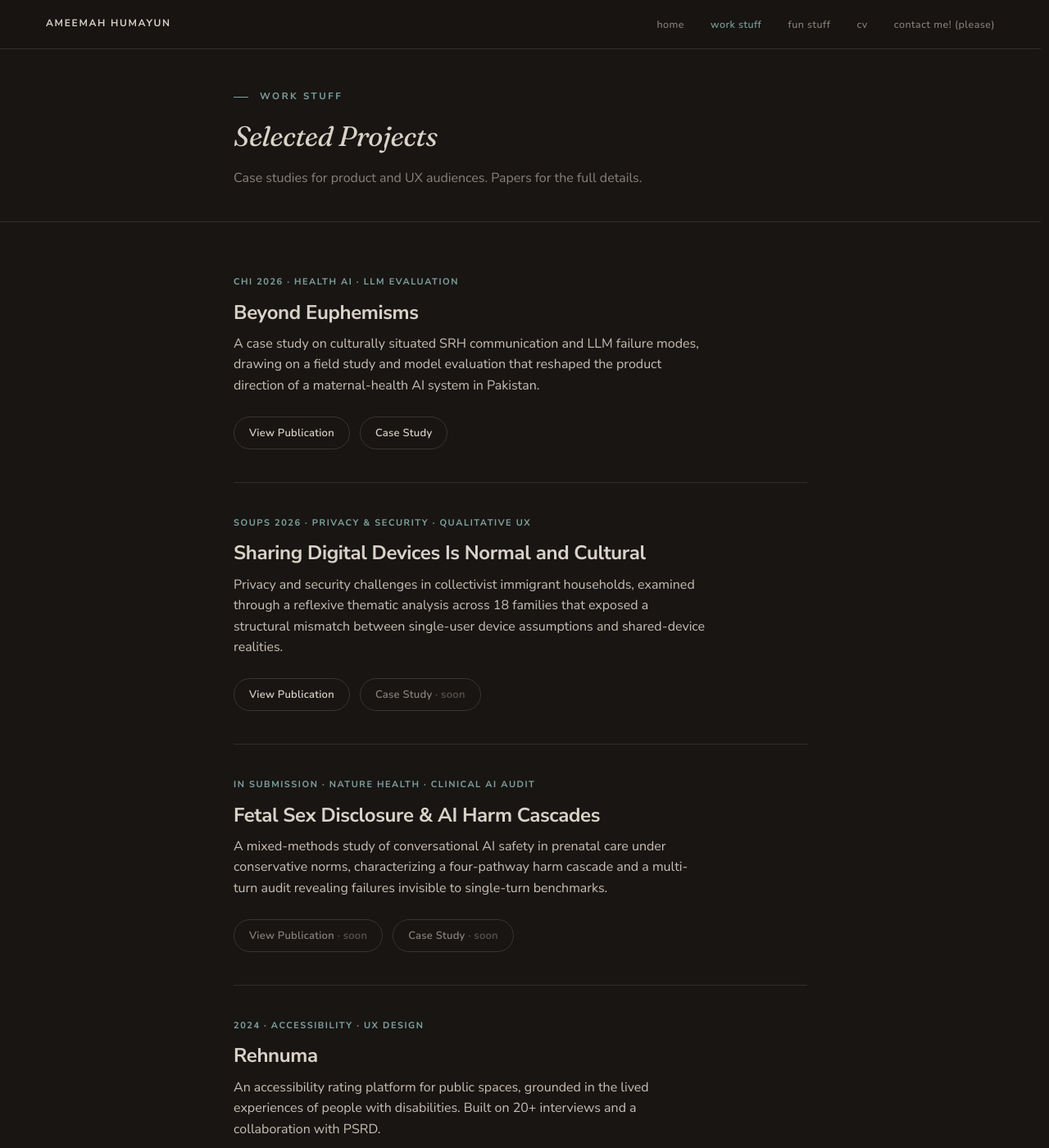
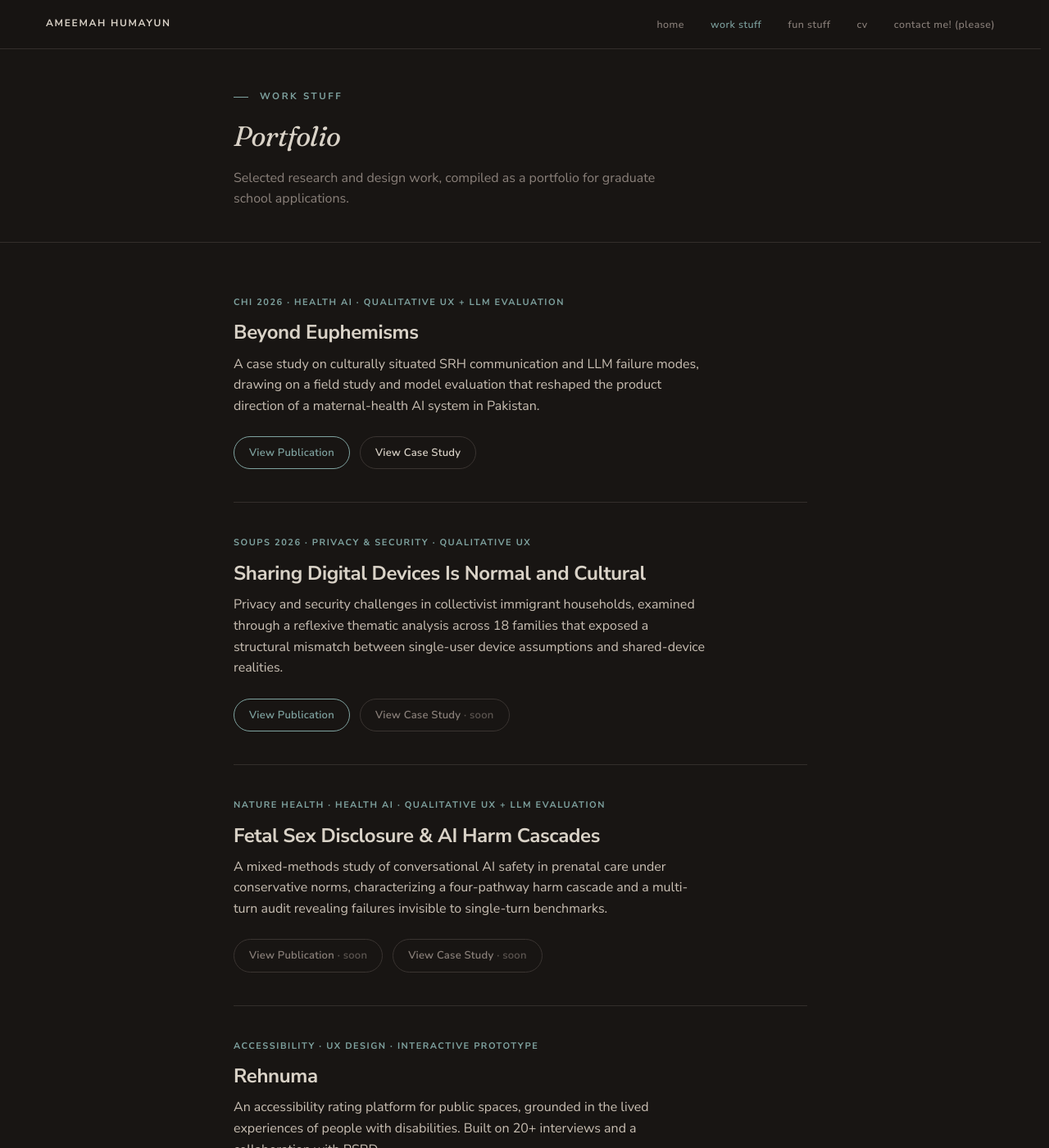
Before and after one commit to ameemahumayun/ameemahumayun.github.io, a Jekyll site: the page built from work/index.html, in a window 1280 px wide and 1400 px high. Shown: the whole window at 82% size. Built offline with Jekyll 4.4.1, drawn with Linux system fonts in a browser that asks for light colours; some of the changed text lies outside the part shown.

Commit message:
Portfolio-ify the Work page, restyle CTA buttons, trim Studio copy
- Work page: "Selected Projects" -> "Portfolio", intro rewritten for a
  grad-school portfolio audience
- "Case Study" -> "View Case Study"; "View Publication" gets a distinct
  accent-outlined style (work-card__link--primary) so it reads as the
  lead action
- Updated work-card meta tags (CHI, Nature Health, Rehnuma entries)
- Home hero: moved the Publications line above the name, eyebrow-style,
  with more breathing room before/after
- Studio page: dropped the "amateur creative work" / hobby-list intro
  lines

Co-Authored-By: Claude Sonnet 5 <noreply@anthropic.com>
Claude-Session: https://claude.ai/code/session_01RCzM7zTsD8mFw1QLJ4sgHP

```diff
--- a/_data/work.yml
+++ b/_data/work.yml
@@ -17,24 +17,28 @@
 #                         through relative_url), or a full https:// URL.
 #                 external  (optional) true -> opens in new tab w/ rel=noopener
 #                 muted     (optional) true -> adds work-card__link--muted
+#                 primary   (optional) true -> adds work-card__link--primary
+#                           (accent-outlined, fills solid on hover). Use for
+#                           the lead CTA, e.g. "View Publication".
 #                 suffix    (optional) faint appended text, e.g. "· soon"
 #                 pending   (optional) true -> renders an INERT button (a <span>,
 #                           not a link): same pill look, but goes nowhere and is
-#                           not clickable. Use for "Case Study · soon". When
-#                           pending is true, `url`/`external` are ignored.
+#                           not clickable. Use for "View Case Study · soon". When
+#                           pending is true, `url`/`external`/`primary` are ignored.
 #
 #   status:     a plain string -> renders one .work-card__status span instead
 #               of any link buttons. Use for projects with nothing to link yet.
 # ============================================================
 
-- meta: "CHI 2026 · Health AI · LLM Evaluation"
+- meta: "CHI 2026 · Health AI · Qualitative UX + LLM Evaluation"
   title: "Beyond Euphemisms"
   desc: "A case study on culturally situated SRH communication and LLM failure modes, drawing on a field study and model evaluation that reshaped the product direction of a maternal-health AI system in Pakistan."
   links:
     - label: "View Publication"
       url: "https://doi.org/10.1145/3772318.3791315"
       external: true
-    - label: "Case Study"
+      primary: true
+    - label: "View Case Study"
       url: "/work/beyond-euphemisms/"
 
 - meta: "SOUPS 2026 · Privacy &amp; Security · Qualitative UX"
@@ -44,25 +48,26 @@
     - label: "View Publication"
       url: "/assets/soups2026-final545.pdf"
       external: true
-    - label: "Case Study"
+      primary: true
+    - label: "View Case Study"
       pending: true
       suffix: "· soon"
 
-- meta: "In submission · Nature Health · Clinical AI Audit"
+- meta: "Nature Health · Health AI · Qualitative UX + LLM Evaluation"
   title: "Fetal Sex Disclosure &amp; AI Harm Cascades"
   desc: "A mixed-methods study of conversational AI safety in prenatal care under conservative norms, characterizing a four-pathway harm cascade and a multi-turn audit revealing failures invisible to single-turn benchmarks."
   links:
     - label: "View Publication"
       pending: true
       suffix: "· soon"
-    - label: "Case Study"
+    - label: "View Case Study"
       pending: true
       suffix: "· soon"
 
-- meta: "2024 · Accessibility · UX Design"
+- meta: "Accessibility · UX Design · Interactive Prototype"
   title: "Rehnuma"
   desc: "An accessibility rating platform for public spaces, grounded in the lived experiences of people with disabilities. Built on 20+ interviews and a collaboration with PSRD."
   links:
-    - label: "Case Study"
+    - label: "View Case Study"
       pending: true
       suffix: "· soon"
--- a/assets/css/components.css
+++ b/assets/css/components.css
@@ -591,6 +591,11 @@
 }
 .work-card__link:hover { border-color: var(--color-accent); color: var(--color-accent); }
 .work-card__link--muted { color: var(--color-text-soft); }
+/* Primary CTA (e.g. "View Publication"): accent outline by default, fills
+   solid on hover so it reads as the lead action next to the plain-bordered
+   secondary links (e.g. "View Case Study"). */
+.work-card__link--primary { border-color: var(--color-accent); color: var(--color-accent); }
+.work-card__link--primary:hover { background: var(--color-accent); color: var(--color-bg); }
 /* Inert "soon" button: pill look of a link, but non-navigating. Rendered as a
    <span>, not an <a>, so it carries no href. No hover color shift; no pointer
    cursor — it should not look or behave clickable. */
--- a/index.html
+++ b/index.html
@@ -9,13 +9,13 @@ description: Mixed-methods UX researcher working on human-centered AI for health
 <header class="hero hero--profile">
   <div class="hero__inner">
     <div class="hero__text">
-      <h1 style="margin-top:0;margin-bottom:0.5rem;"><span class="serif">Ameemah Humayun</span></h1>
-      <p class="eyebrow" style="margin-bottom:1rem;color:var(--color-text-mute);font-weight:600;letter-spacing:0.1em;">
+      <p class="eyebrow" style="margin-bottom:0.75rem;color:var(--color-text-mute);font-weight:600;letter-spacing:0.1em;">
         Publications&nbsp;:&nbsp;
         <a href="https://doi.org/10.1145/3772318.3791315" target="_blank" rel="noopener" class="link-quiet">CHI 2026</a> &nbsp;·&nbsp;
         <a href="{{ '/assets/soups2026-final545.pdf' | relative_url }}" target="_blank" rel="noopener" class="link-quiet">SOUPS 2026</a> &nbsp;·&nbsp;
         <span>Nature Health</span>
       </p>
+      <h1 style="margin-top:0;margin-bottom:1rem;"><span class="serif">Ameemah Humayun</span></h1>
       <p class="lead" style="max-width:600px;font-size:var(--text-base);margin-bottom:1rem;">hi! welcome to my space :) i'm a mixed-methods UX researcher working at the intersection of human-centered AI and healthcare. my work focuses on culturally situated technology design, particularly in sensitive and high-stakes contexts. i graduated with a BSc in CS from LUMS in june 2026 and am currently working at <a href="https://www.awaazesehat.com/" target="_blank" rel="noopener" class="link-teal">Awaaz-e-Sehat</a> and <a href="https://thenationalaihub.com/" target="_blank" rel="noopener" class="link-teal">The National AI Hub</a>.</p>
       <p class="lead" style="max-width:600px;font-size:var(--text-base);">always happy to connect about research or work opportunities!</p>
       <p style="margin-top:1.5rem;">
--- a/studio/index.html
+++ b/studio/index.html
@@ -10,8 +10,6 @@ active: studio
     <div class="eyebrow eyebrow-rule">fun stuff</div>
     <!-- <h1 class="page-head__title">studio</h1> -->
     <h1 class="page-head__title"><span class="serif" style="color:var(--color-text-strong);">The Studio</span></h1>
-    <p class="page-head__intro">amateur creative work <3</p>
-    <p class="page-head__intro">procreate, nomad sculpt, crochet, and other things.</p>
     <p class="page-head__intro">coming soon (if ever).</p>
 
   </div>
--- a/work/index.html
+++ b/work/index.html
@@ -9,10 +9,9 @@ active: work
 <header class="page-head">
   <div class="page-head__inner">
     <div class="eyebrow eyebrow-rule">work stuff</div>
-    <!-- <h1 class="page-head__title">Selected research &amp; projects</h1> -->
-       <h1 class="page-head__title"><span class="serif" style="color:var(--color-text-strong);">Selected Projects</span></h1>
+    <h1 class="page-head__title"><span class="serif" style="color:var(--color-text-strong);">Portfolio</span></h1>
 
-    <p class="page-head__intro">Case studies for product and UX audiences. Papers for the full details.</p>
+    <p class="page-head__intro">Selected research and design work, compiled as a portfolio for graduate school applications.</p>
   </div>
 </header>
 
@@ -33,7 +32,7 @@ active: work
               {%- if link.pending %}
           <span class="work-card__link work-card__link--disabled">{{ link.label }}{% if link.suffix %} <span style="opacity:.6">{{ link.suffix }}</span>{% endif %}</span>
               {%- else %}
-          <a class="work-card__link{% if link.muted %} work-card__link--muted{% endif %}" href="{% if link.url contains '://' or link.url == '#' %}{{ link.url }}{% else %}{{ link.url | relative_url }}{% endif %}"{% if link.external %} target="_blank" rel="noopener"{% endif %}>{{ link.label }}{% if link.suffix %} <span style="opacity:.6">{{ link.suffix }}</span>{% endif %}</a>
+          <a class="work-card__link{% if link.muted %} work-card__link--muted{% endif %}{% if link.primary %} work-card__link--primary{% endif %}" href="{% if link.url contains '://' or link.url == '#' %}{{ link.url }}{% else %}{{ link.url | relative_url }}{% endif %}"{% if link.external %} target="_blank" rel="noopener"{% endif %}>{{ link.label }}{% if link.suffix %} <span style="opacity:.6">{{ link.suffix }}</span>{% endif %}</a>
               {%- endif %}
             {%- endfor %}
           {%- elsif project.status %}
```
